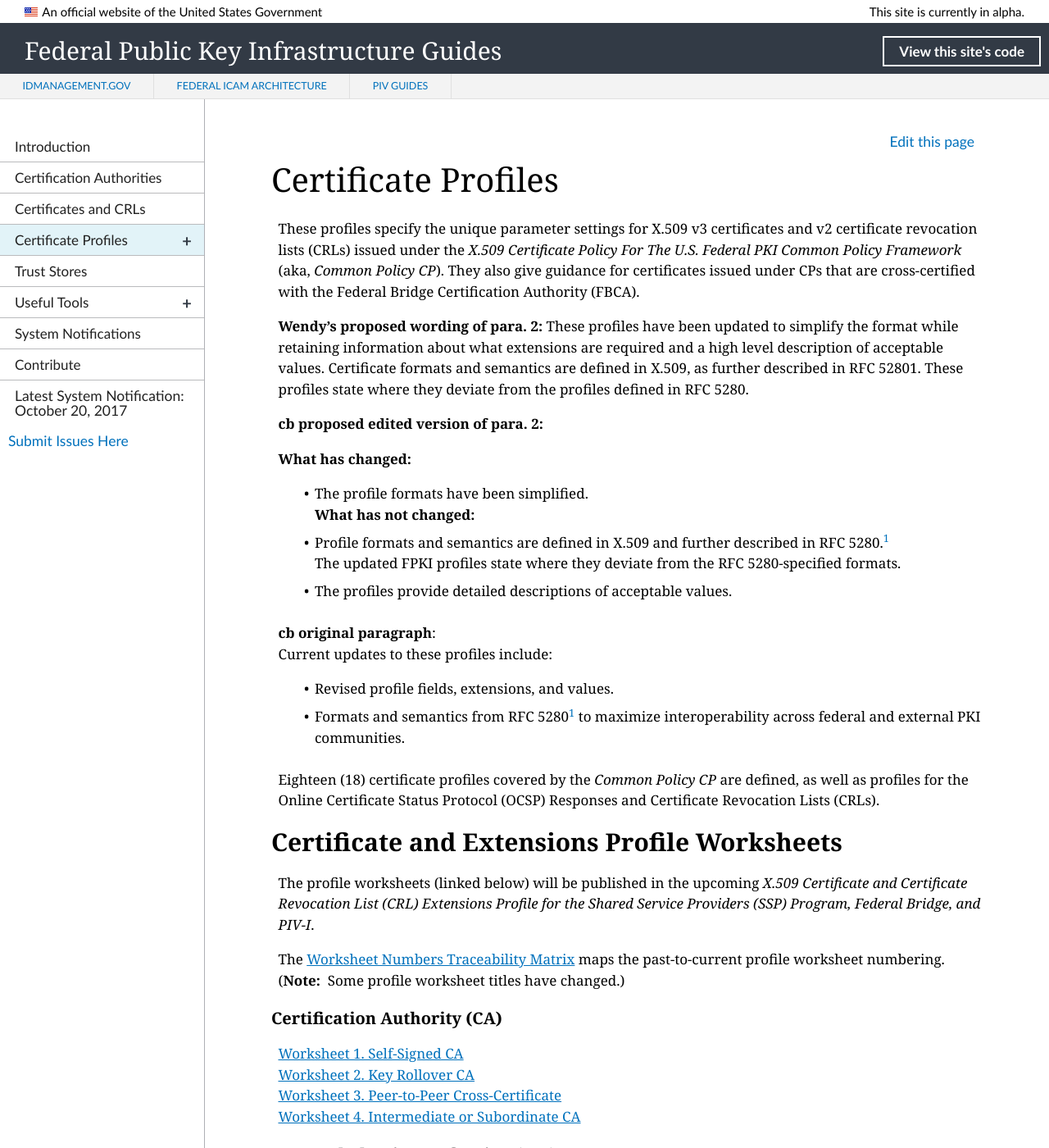
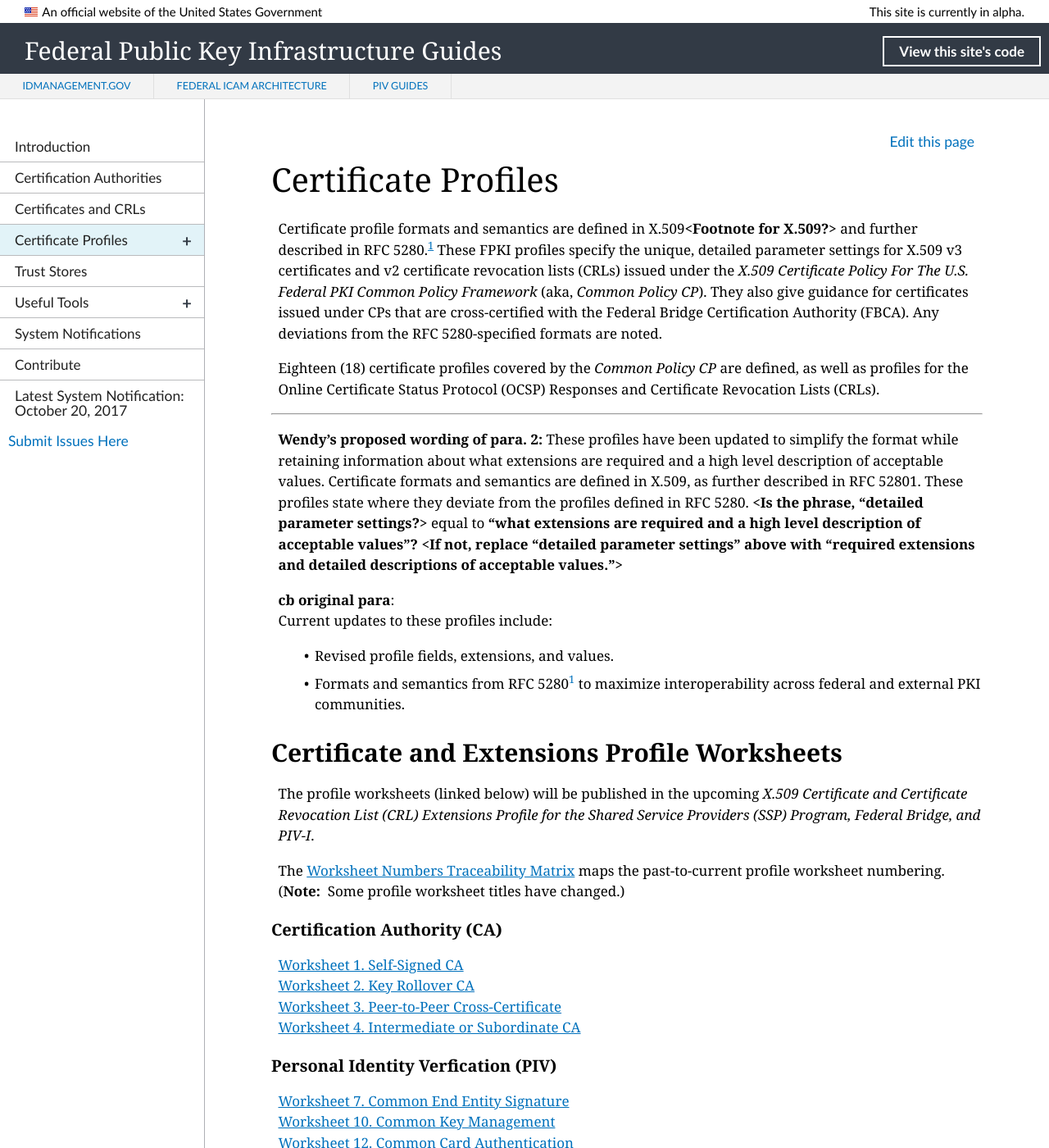
Before and after one commit to GSA/fpki-guides, a Jekyll site: the page built from pages/fpki_certificate_profiles.md, in a window 1280 px wide and 1400 px high. Shown: the whole window at 82% size. Built offline with Jekyll 4.4.1, drawn with Linux system fonts in a browser that asks for light colours; nearby versions of some CDN libraries; library files that are not in the unit come from our copies.

Commit message:
Update fpki_certificate_profiles.md
Intro revisions

```diff
--- a/pages/fpki_certificate_profiles.md
+++ b/pages/fpki_certificate_profiles.md
@@ -4,27 +4,20 @@ title: Certificate Profiles
 permalink: /certprofiles/
 ---
 
-These profiles specify the unique parameter settings for X.509 v3 certificates and v2 certificate revocation lists (CRLs) issued under the _X.509 Certificate Policy For The U.S. Federal PKI Common Policy Framework_ (aka, _Common Policy CP_). They also give guidance for certificates issued under CPs that are cross-certified with the Federal Bridge Certification Authority (FBCA).
+Certificate profile formats and semantics are defined in X.509**<Footnote for X.509?>** and further described in RFC 5280.<sup>[1](#1)</sup> These FPKI profiles specify the unique, detailed parameter settings for X.509 v3 certificates and v2 certificate revocation lists (CRLs) issued under the _X.509 Certificate Policy For The U.S. Federal PKI Common Policy Framework_ (aka, _Common Policy CP_). They also give guidance for certificates issued under CPs that are cross-certified with the Federal Bridge Certification Authority (FBCA). Any deviations from the RFC 5280-specified formats are noted.
 
-**Wendy's proposed wording of para. 2:** These profiles <!--Repeats "these profiles".-->have been updated to simplify the format while retaining information about what extensions are required and a high level description of acceptable values.
+Eighteen (18) certificate profiles covered by the _Common Policy CP_ are defined, as well as profiles for the Online Certificate Status Protocol (OCSP) Responses and Certificate Revocation Lists (CRLs).
+
+------
+**Wendy's proposed wording of para. 2:** These profiles have been updated to simplify the format while retaining information about what extensions are required and a high level description of acceptable values.
 Certificate formats and semantics are defined in X.509, as further described in RFC 52801.  These profiles state where they deviate from the profiles defined in RFC 5280.
+ **<Is the phrase, "detailed parameter settings?>** equal to **"what extensions are required and a high level description of acceptable values"?** **<If not, replace "detailed parameter settings" above with "required extensions and detailed descriptions of acceptable values.">**
 
-**cb proposed edited version of para. 2:**<br>
-
-**What has changed:**
-* The profile formats have been simplified.<br>
-**What has not changed:**
-* Profile formats and semantics are defined in X.509 and further described in RFC 5280.<sup>[1](#1)</sup><br>
-The updated FPKI profiles state where they deviate from the RFC 5280-specified formats.
-* The profiles provide detailed descriptions of acceptable values.
-
-**cb original paragraph**:
+**cb original para**:
 Current updates to these profiles include:
 * Revised profile fields, extensions, and values.
 * Formats and semantics from RFC 5280<sup>[1](#1)</sup> to maximize interoperability across federal and external PKI communities.
 
-
-Eighteen (18) certificate profiles covered by the _Common Policy CP_ are defined, as well as profiles for the Online Certificate Status Protocol (OCSP) Responses and Certificate Revocation Lists (CRLs).
 
 ## Certificate and Extensions Profile Worksheets
 
```
